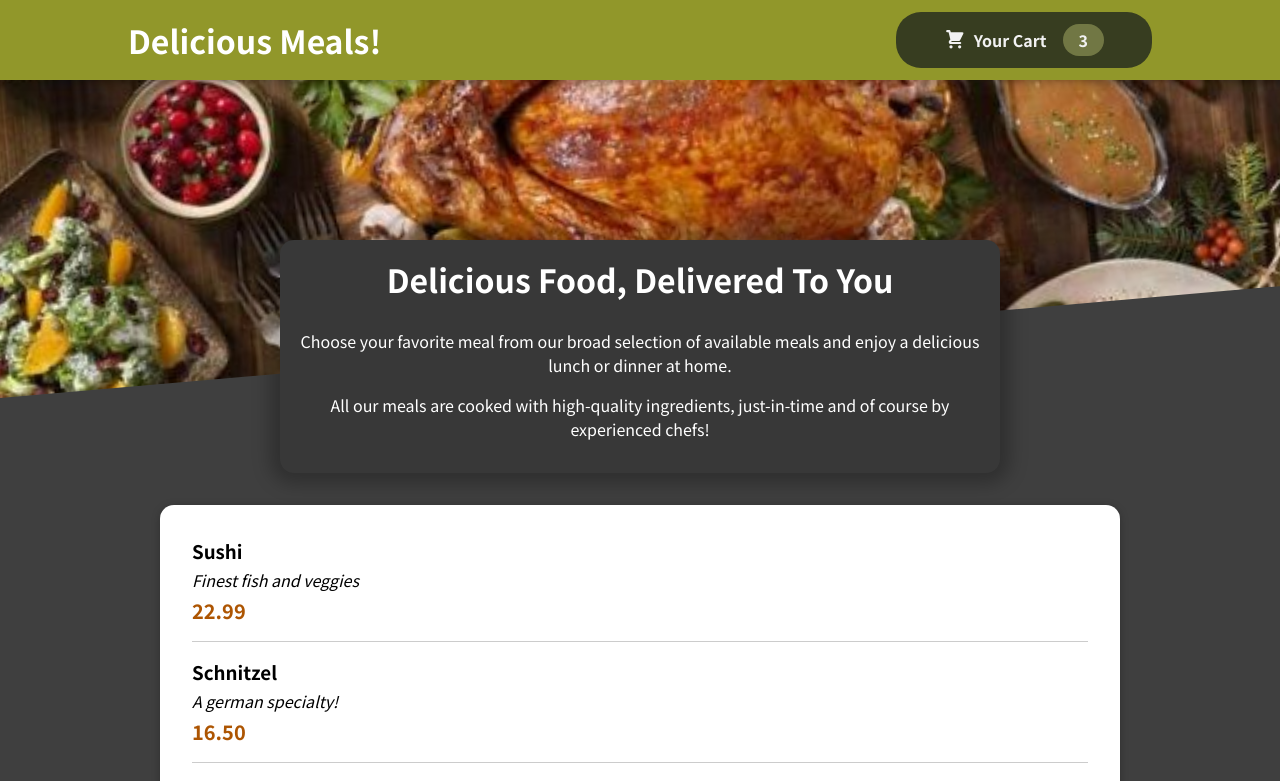
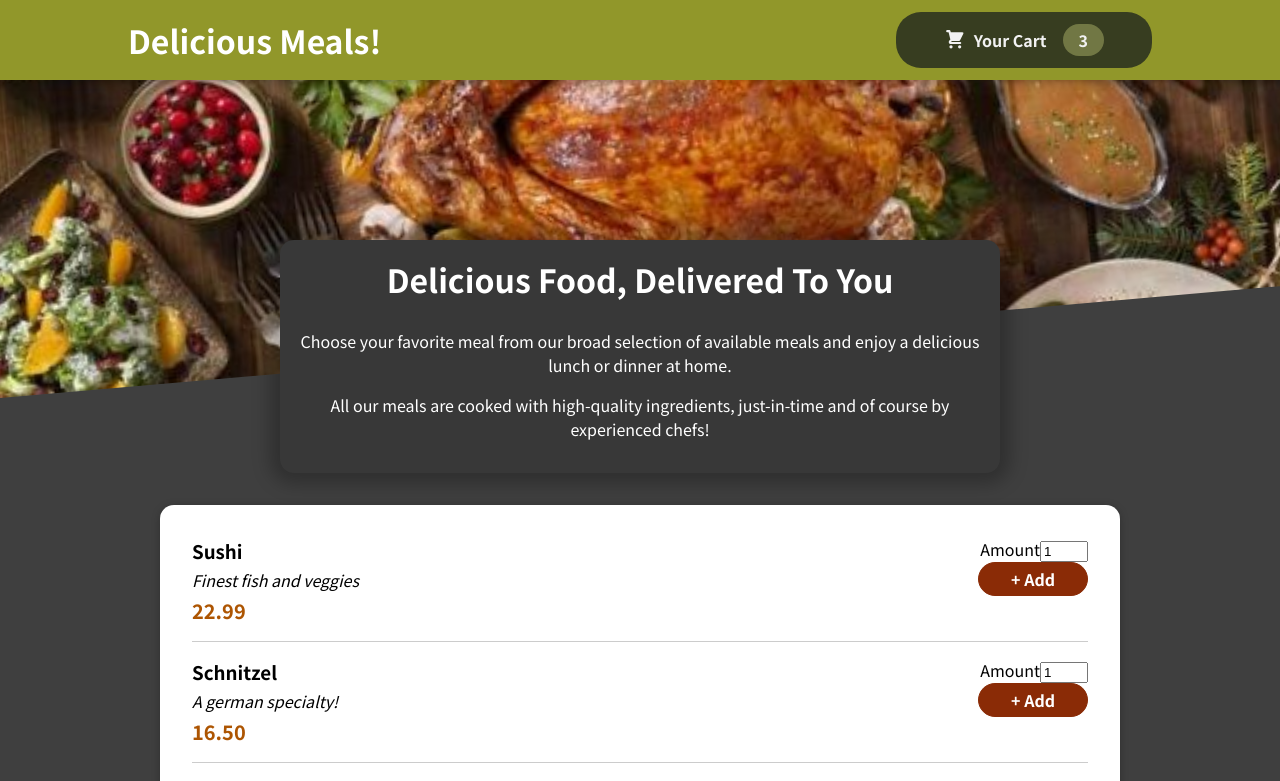
Before and after one commit to Isaac1th/React.js--Food-Order-App, a React (Create React App) app: page / in a window 1280 px wide. Shown: the top 781 px of the page. Built offline with nearby package versions, Linux system fonts and the light colour scheme.

Commit message:
add MealItemForm component, Input component

```diff
--- a/src/components/Meals/MealItem/MealItem.js
+++ b/src/components/Meals/MealItem/MealItem.js
@@ -1,3 +1,4 @@
+import MealItemForm from "./MealItemForm";
 import classes from "./MealItem.module.css";
 
 const MealItem = (props) => {
@@ -10,7 +11,9 @@ const MealItem = (props) => {
         <div className={classes.description}>{props.description}</div>
         <div className={classes.price}>{price}</div>
       </div>
-      <div></div>
+      <div>
+        <MealItemForm id={props.id} />
+      </div>
     </li>
   );
 };
--- a/src/components/Meals/MealItem/MealItemForm.js
+++ b/src/components/Meals/MealItem/MealItemForm.js
@@ -1,3 +1,23 @@
-const MealItemForm = (props) => {};
+import classes from "./MealItemForm.module.css";
+import Input from "../../UI/Input";
+
+const MealItemForm = (props) => {
+  return (
+    <form className={classes.form}>
+      <Input
+        label="Amount"
+        input={{
+          id: "amount",
+          type: "number",
+          min: "1",
+          max: "5",
+          step: "1",
+          defaultValue: "1",
+        }}
+      />
+      <button>+ Add</button>
+    </form>
+  );
+};
 
 export default MealItemForm;
--- /dev/null
+++ b/src/components/Meals/MealItem/MealItemForm.module.css
@@ -0,0 +1,20 @@
+.form {
+  text-align: right;
+}
+
+.form button {
+  font: inherit;
+  cursor: pointer;
+  background-color: #8a2b06;
+  border: 1px solid #8a2b06;
+  color: white;
+  padding: 0.25rem 2rem;
+  border-radius: 20px;
+  font-weight: bold;
+}
+
+.form button:hover,
+.form button:active {
+  background-color: #641e03;
+  border-color: #641e03;
+}
--- /dev/null
+++ b/src/components/UI/Input.js
@@ -0,0 +1,12 @@
+import classes from "./Input.module.css";
+
+const Input = (props) => {
+  return (
+    <div className={classes.input}>
+      <label htmlFor={props.input.id}>{props.label}</label>
+      <input {...props.input} />
+    </div>
+  );
+};
+
+export default Input;
```
Also changed, not shown: src/index.js (+4 -4 lines), src/components/UI/Input.module.css (added), 2 other files (tests, documents, lock files or other folders).
